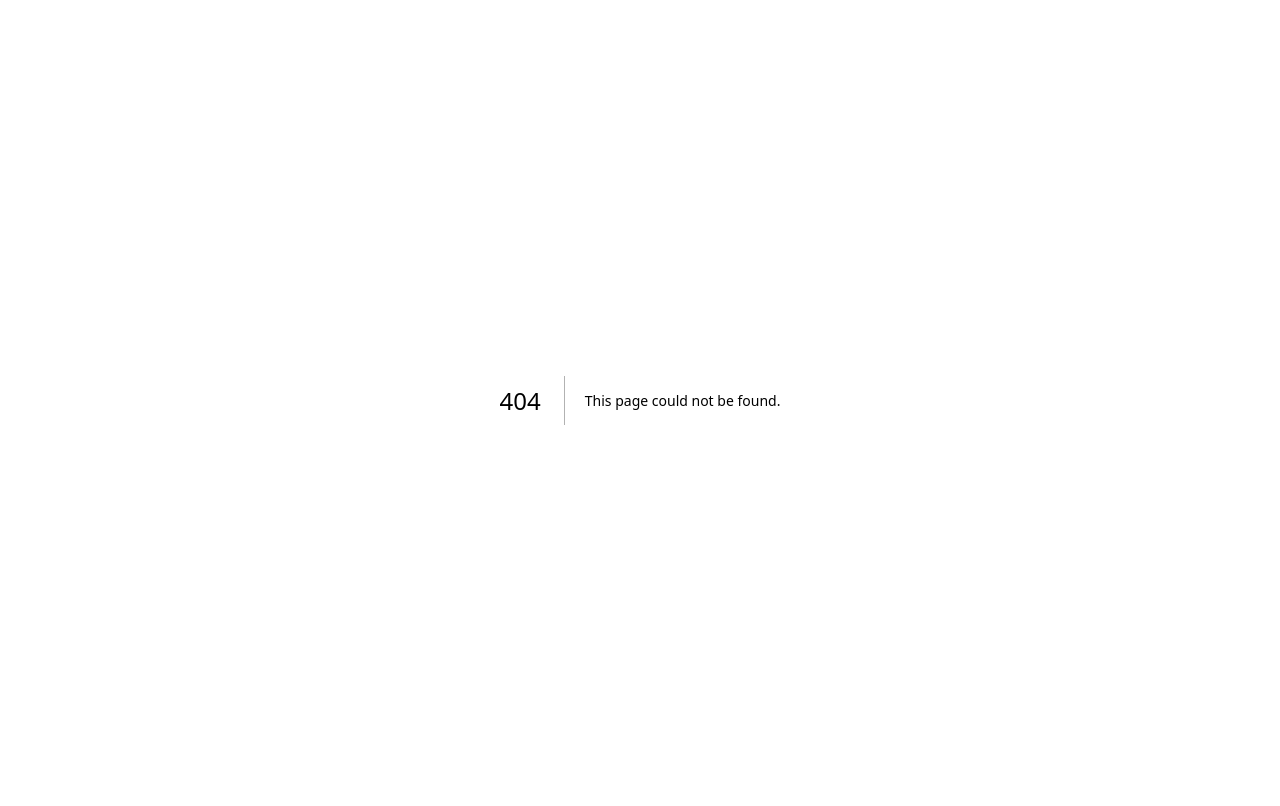
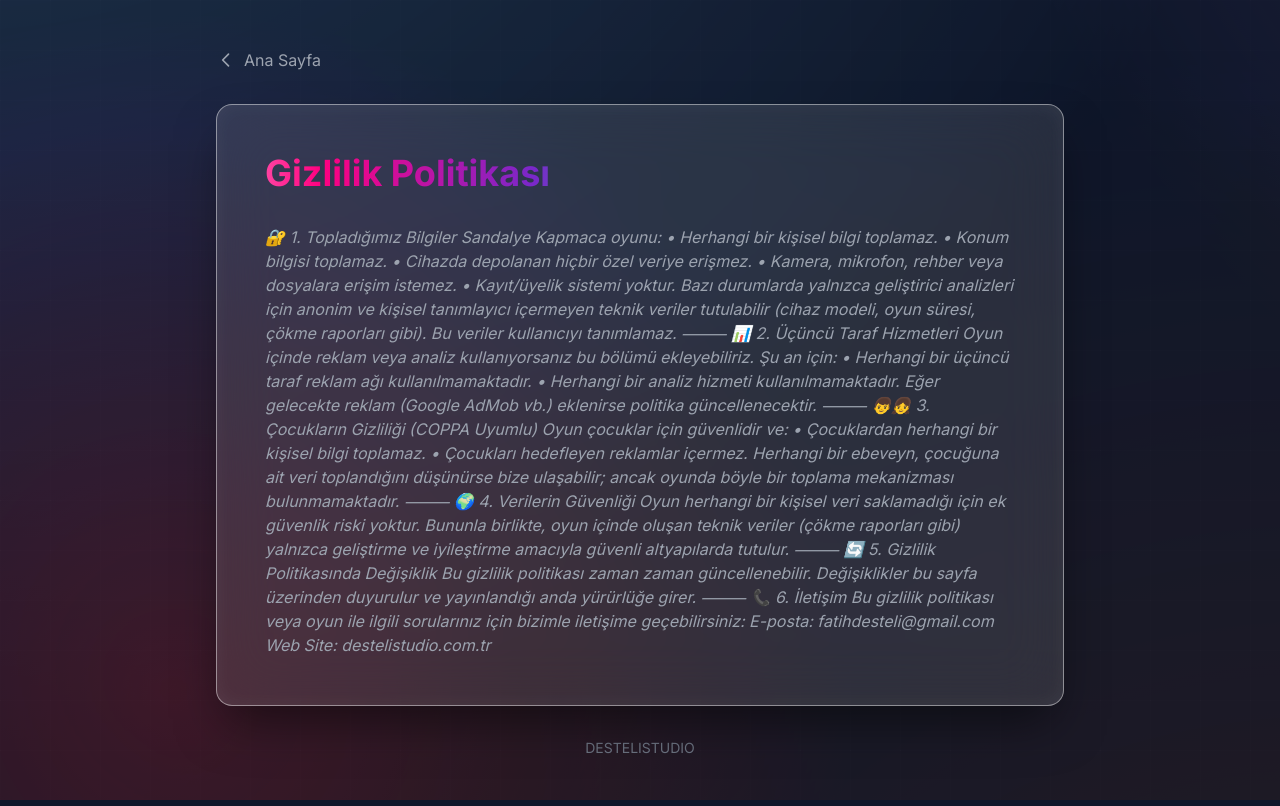
Before and after one commit to fatihdesteli/destelistudio, a Next.js app: page /privacy-policy in a window 1280 px wide. Before the commit this address had no page. Built offline with nearby package versions, Linux system fonts and the light colour scheme.

Commit message:
gizlilk politiakası sayfası eklendi

```diff
--- /dev/null
+++ b/src/app/privacy-policy/page.tsx
@@ -0,0 +1,125 @@
+"use client";
+
+import { motion } from "framer-motion";
+import Link from "next/link";
+
+export default function PrivacyPolicy() {
+  return (
+    <main className="relative min-h-screen w-full overflow-y-auto bg-[#0f172a]">
+      {/* Aurora Background */}
+      <div className="fixed inset-0 animate-aurora opacity-40" />
+
+      {/* Grid Overlay */}
+      <div
+        className="fixed inset-0 opacity-20 pointer-events-none"
+        style={{
+          backgroundImage: `linear-gradient(rgba(255,255,255,0.05) 1px, transparent 1px),
+          linear-gradient(90deg, rgba(255,255,255,0.05) 1px, transparent 1px)`,
+          backgroundSize: "50px 50px"
+        }}
+      />
+
+      <div className="relative z-10 container mx-auto px-6 py-12 max-w-4xl">
+        {/* Back Button */}
+        <motion.div
+          initial={{ opacity: 0, x: -20 }}
+          animate={{ opacity: 1, x: 0 }}
+          transition={{ duration: 0.5 }}
+        >
+          <Link
+            href="/"
+            className="inline-flex items-center gap-2 text-gray-400 hover:text-white transition-colors mb-8"
+          >
+            <svg className="w-5 h-5" fill="none" stroke="currentColor" viewBox="0 0 24 24">
+              <path strokeLinecap="round" strokeLinejoin="round" strokeWidth={2} d="M15 19l-7-7 7-7" />
+            </svg>
+            Ana Sayfa
+          </Link>
+        </motion.div>
+
+        {/* Content Card */}
+        <motion.div
+          initial={{ opacity: 0, y: 20 }}
+          animate={{ opacity: 1, y: 0 }}
+          transition={{ duration: 0.8 }}
+          className="glass-card p-8 md:p-12 rounded-2xl"
+        >
+          <h1 className="text-3xl md:text-4xl font-bold mb-8 animate-text-gradient inline-block">
+            Gizlilik Politikası
+          </h1>
+
+          <div className="prose prose-invert prose-lg max-w-none text-gray-300 space-y-6">
+            {/* Buraya içerik gelecek */}
+            <p className="text-gray-400 italic">
+              🔐 1. Topladığımız Bilgiler
+
+Sandalye Kapmaca oyunu:
+	•	Herhangi bir kişisel bilgi toplamaz.
+	•	Konum bilgisi toplamaz.
+	•	Cihazda depolanan hiçbir özel veriye erişmez.
+	•	Kamera, mikrofon, rehber veya dosyalara erişim istemez.
+	•	Kayıt/üyelik sistemi yoktur.
+
+Bazı durumlarda yalnızca geliştirici analizleri için anonim ve kişisel tanımlayıcı içermeyen teknik veriler tutulabilir (cihaz modeli, oyun süresi, çökme raporları gibi). Bu veriler kullanıcıyı tanımlamaz.
+
+⸻
+
+📊 2. Üçüncü Taraf Hizmetleri
+
+Oyun içinde reklam veya analiz kullanıyorsanız bu bölümü ekleyebiliriz.
+Şu an için:
+	•	Herhangi bir üçüncü taraf reklam ağı kullanılmamaktadır.
+	•	Herhangi bir analiz hizmeti kullanılmamaktadır.
+
+Eğer gelecekte reklam (Google AdMob vb.) eklenirse politika güncellenecektir.
+
+⸻
+
+👦👧 3. Çocukların Gizliliği (COPPA Uyumlu)
+
+Oyun çocuklar için güvenlidir ve:
+	•	Çocuklardan herhangi bir kişisel bilgi toplamaz.
+	•	Çocukları hedefleyen reklamlar içermez.
+
+Herhangi bir ebeveyn, çocuğuna ait veri toplandığını düşünürse bize ulaşabilir; ancak oyunda böyle bir toplama mekanizması bulunmamaktadır.
+
+⸻
+
+🌍 4. Verilerin Güvenliği
+
+Oyun herhangi bir kişisel veri saklamadığı için ek güvenlik riski yoktur.
+Bununla birlikte, oyun içinde oluşan teknik veriler (çökme raporları gibi) yalnızca geliştirme ve iyileştirme amacıyla güvenli altyapılarda tutulur.
+
+⸻
+
+🔄 5. Gizlilik Politikasında Değişiklik
+
+Bu gizlilik politikası zaman zaman güncellenebilir.
+Değişiklikler bu sayfa üzerinden duyurulur ve yayınlandığı anda yürürlüğe girer.
+
+⸻
+
+📞 6. İletişim
+
+Bu gizlilik politikası veya oyun ile ilgili sorularınız için bizimle iletişime geçebilirsiniz:
+
+E-posta: fatihdesteli@gmail.com
+Web Site: destelistudio.com.tr
+
+            </p>
+          </div>
+        </motion.div>
+
+        {/* Footer */}
+        <motion.p
+          initial={{ opacity: 0 }}
+          animate={{ opacity: 1 }}
+          transition={{ delay: 0.5 }}
+          className="text-center text-gray-500 text-sm mt-8"
+        >
+          DESTELISTUDIO
+        </motion.p>
+      </div>
+    </main>
+  );
+}
```
